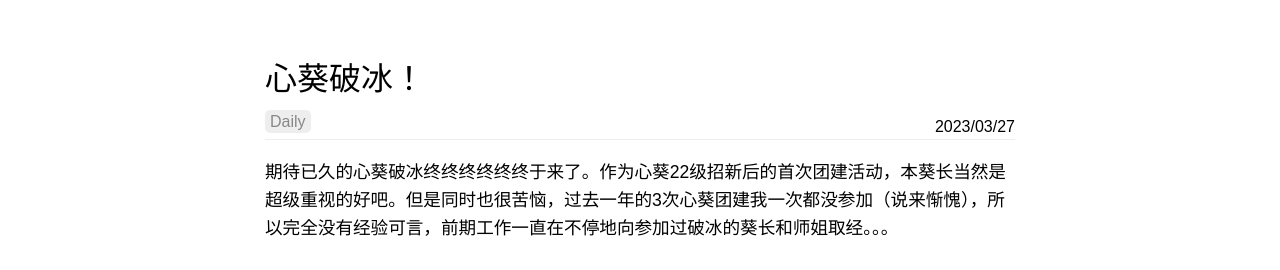
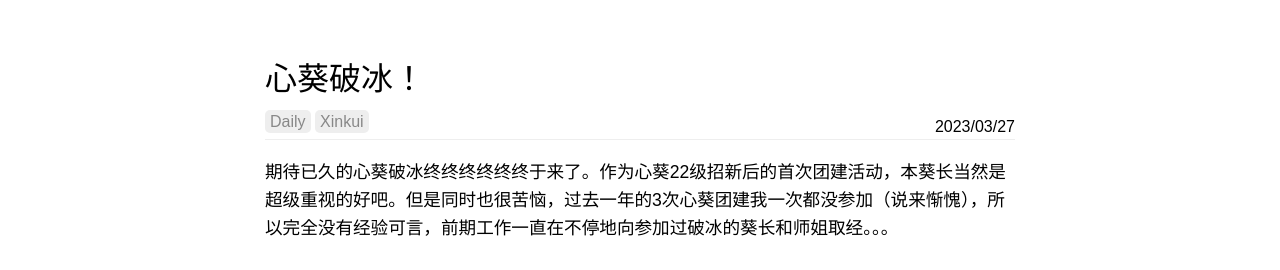
Before and after one commit to pandacase/pandacase.github.io, a Jekyll site: the page built from daily/index.html, in a window 1280 px wide and 900 px high, scrolled down 1549 px. Shown: the part 147-417 px from the top of the window. Built offline with Jekyll 4.4.1, drawn with Linux system fonts in a browser that asks for light colours; nearby versions of some CDN libraries; some web fonts are replaced; comment, search, counter and statistics services are not loaded; a style sheet for code colours, icons or effects is not loaded.

Commit message:
Update 2023-03-25-xinkuipobing.md

```diff
--- a/_posts/2023-03-25-xinkuipobing.md
+++ b/_posts/2023-03-25-xinkuipobing.md
@@ -4,6 +4,7 @@ date: 2023-03-27
 description: 本期背景图彩蛋：是去年暑假支教活动的破冰ppt的背景图（刚好当时ppt是我做的
 categories:
   - Daily
+  - xinkui
 image: https://s1.ax1x.com/2023/03/27/ppsUlss.png
 ---
 
```
